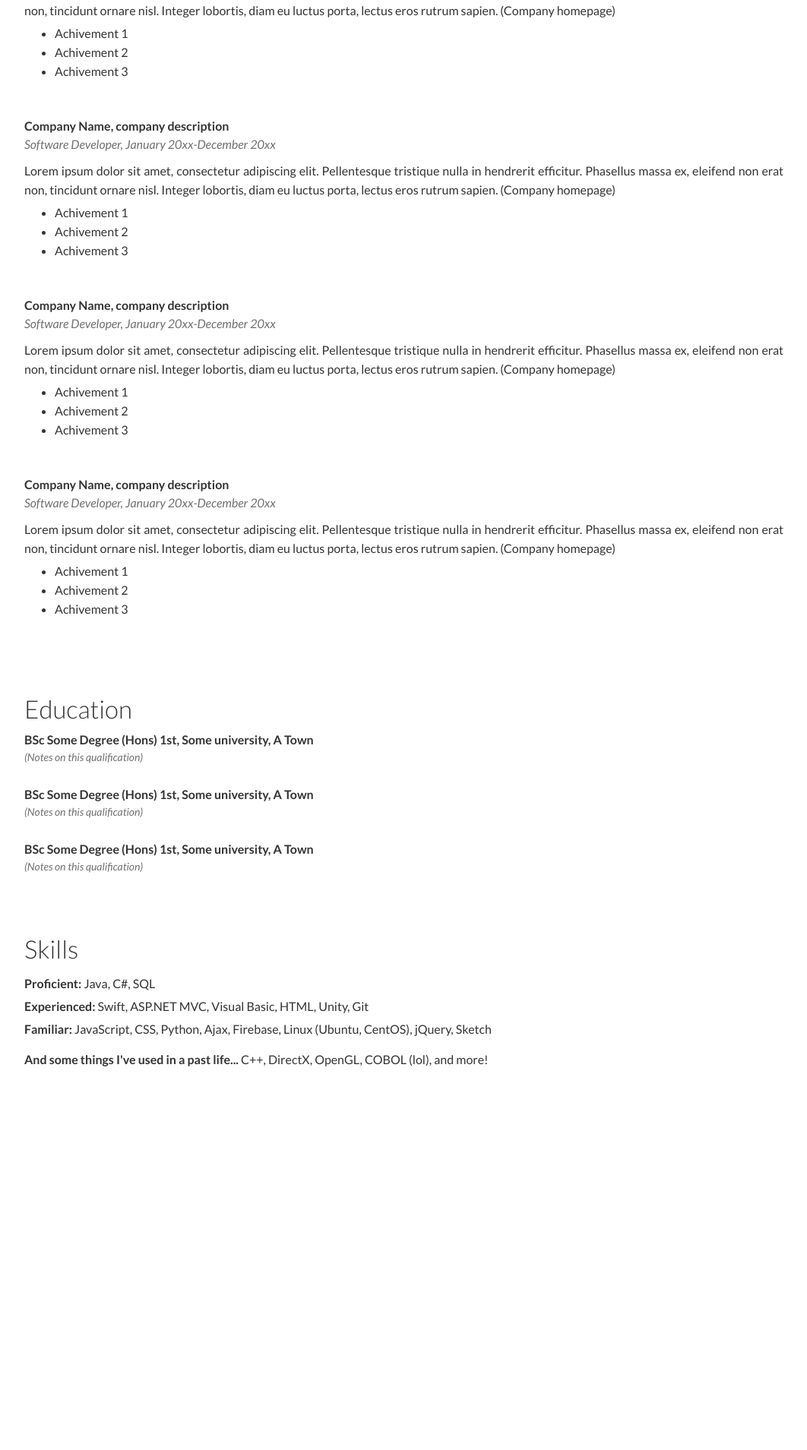
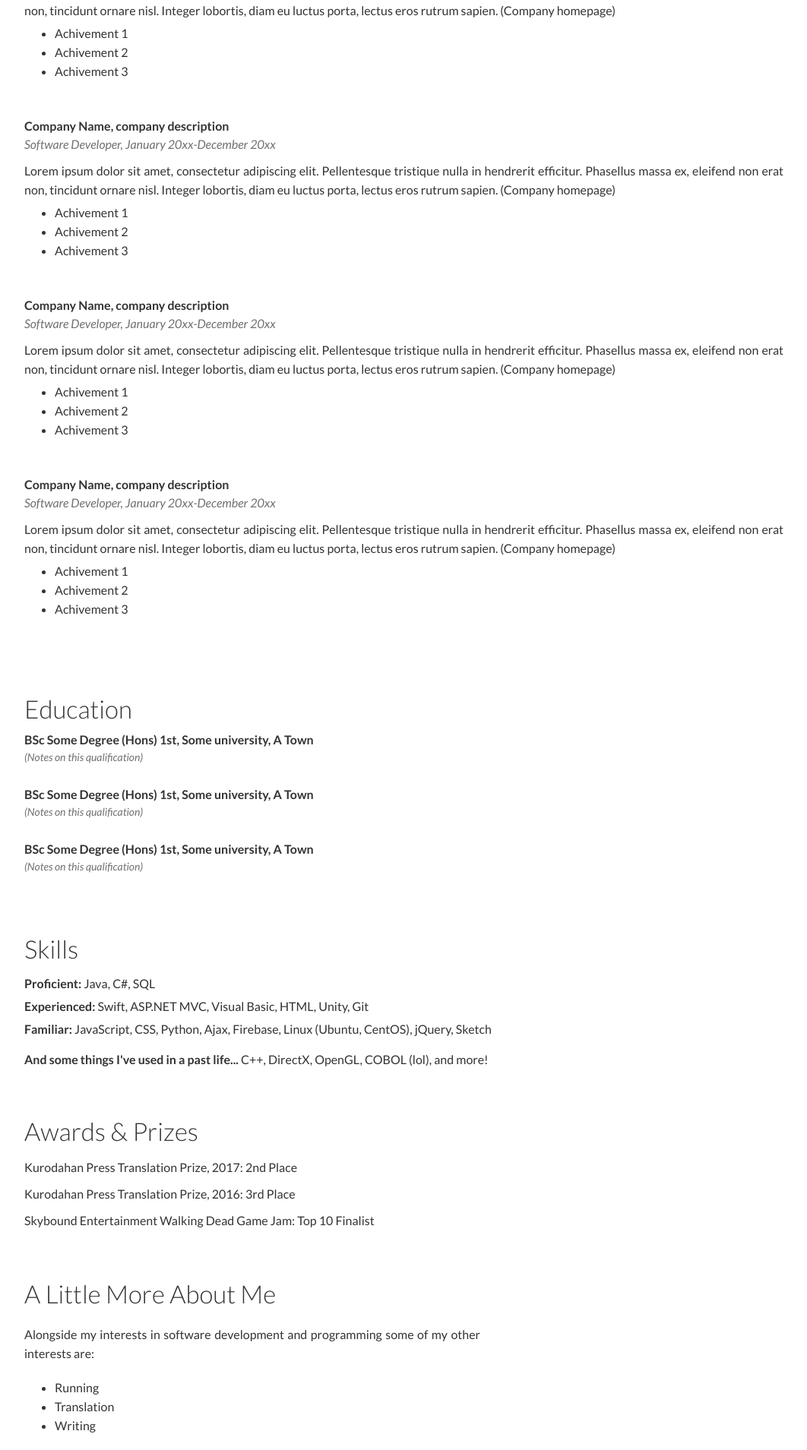
Before and after one commit to pekoto-zz/pekoto.github.io, a Jekyll site: the page built from index.md, in a window 1280 px wide. Shown: the part 3041-4950 px from the top of the page at 76% size, without its empty margins (68-1130 px from the left). Built offline with Jekyll 4.4.1, drawn with Linux system fonts in a browser that asks for light colours; before the commit the page ends 4461 px from its top, so only the background shows below that.

Commit message:
Main sections complete

```diff
--- /dev/null
+++ b/_includes/awards.html
@@ -0,0 +1,18 @@
+<div class="container awards-container">
+    <div class="col-xs-12 awards">
+      <h1>Awards & Prizes</h1>
+
+      <div class="award">
+        <p>Kurodahan Press Translation Prize, 2017: 2nd Place</p>
+      </div>
+
+      <div class="award">
+        <p>Kurodahan Press Translation Prize, 2016: 3rd Place</p>
+      </div>
+
+      <div class="award">
+        <p>Skybound Entertainment Walking Dead Game Jam: Top 10 Finalist</p>
+      </div>
+
+    </div>
+</div>
--- a/_includes/more.html
+++ b/_includes/more.html
@@ -1,8 +1,13 @@
 <div class="container more-container">
-  <h3>{{ site.more_title | default: "A Little More About Me" }}</h3>
-  <div class="row clearfix">
-    <div class="col-md-12">
-      {{ site.more_content | strip | markdownify }}
+    <div class="col-xs-12 about">
+      <h1>A Little More About Me</h1>
+      <p>
+        Alongside my interests in software development and programming some of my other interests are:
+         <ul>
+           <li>Running</li>
+           <li>Translation</li>
+           <li>Writing</li>
+        </ul>
+      </p>
     </div>
-  </div>
 </div>
--- a/_layouts/default.html
+++ b/_layouts/default.html
@@ -21,6 +21,10 @@
             {%- include education.html -%}
 
             {%- include skills.html -%}
+
+            {%- include awards.html -%}
+
+            {%- include more.html -%}
 
           <!--  {%- if site.data.experience.size > 0 -%}
                 {%- include experience.html -%}
--- a/assets/main.scss
+++ b/assets/main.scss
@@ -185,6 +185,11 @@ img.company-logo {
   width: 85%
 }
 
+.about li {
+  font-size: 16px;
+  line-height: 25px;
+}
+
 .skills h1 {
   font-size: 33px;
   font-weight: 300
@@ -202,6 +207,17 @@ img.company-logo {
 
 .skills .strong {
    font-weight: 400;
+}
+
+.awards h1 {
+  font-size: 33px;
+  font-weight: 300
+}
+
+.awards p {
+  line-height: 15px;
+  max-width: 600px;
+  width: 85%
 }
 
 .education h1 {
```
